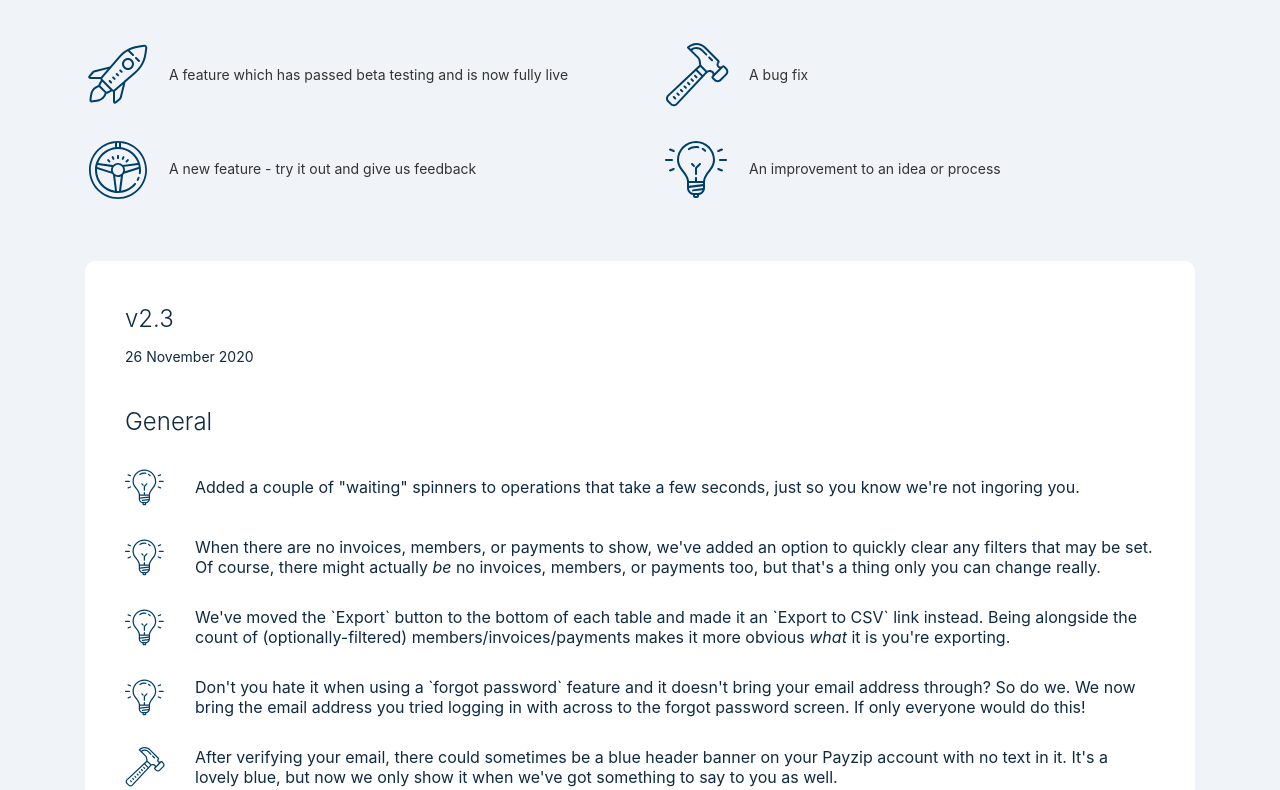
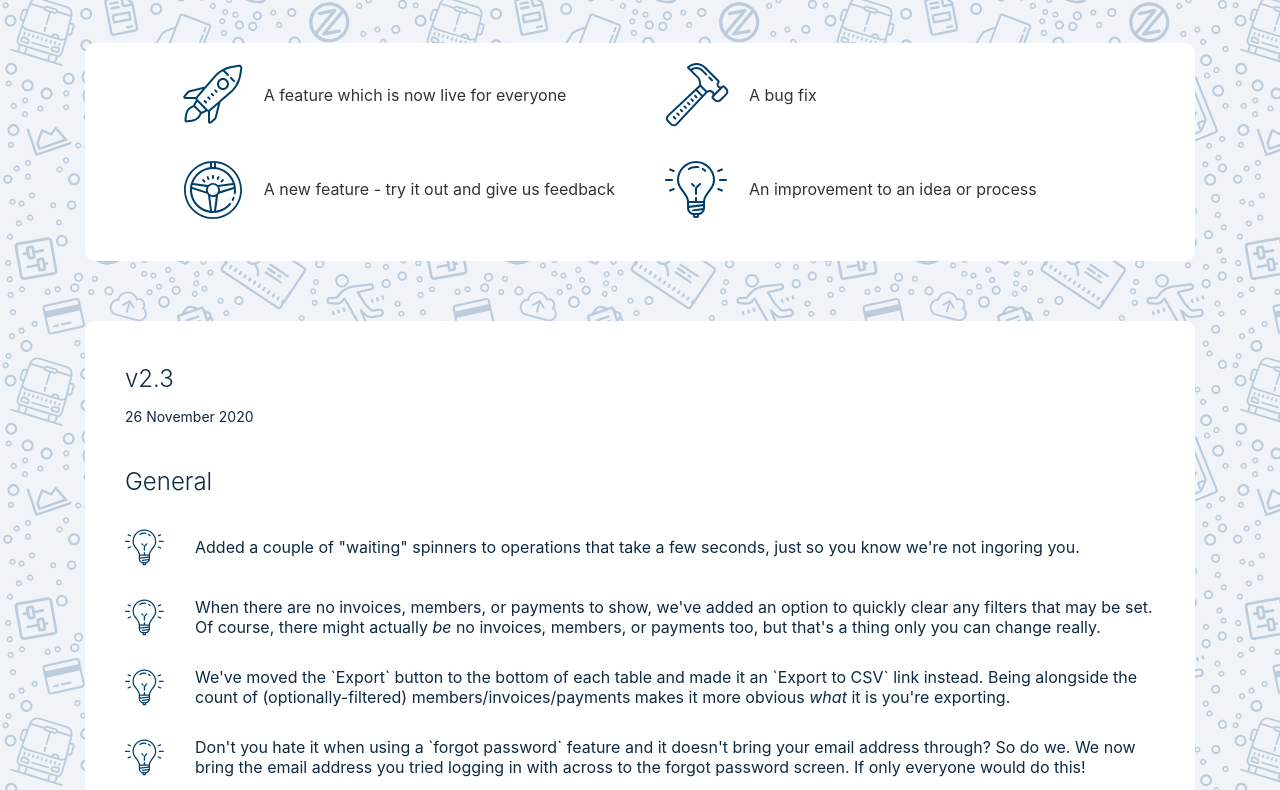
Before and after one commit to payzip/payzip-v2-brochure, a plain HTML site: page release-notes.html in a window 1280 px wide. Shown: the part 171-961 px from the top of the page. Drawn offline with nearby package versions, Linux system fonts and the light colour scheme; no server answers; a script that the page names is missing.

Commit message:
Add jazzy wallpaper to release notes page only. Make release note legend font consistent with other pages (1 rem)

```diff
--- a/css/payzip-v2-brochure-site.webflow.css
+++ b/css/payzip-v2-brochure-site.webflow.css
@@ -326,7 +326,7 @@
   -webkit-flex: 0 auto;
   -ms-flex: 0 auto;
   flex: 0 auto;
-  background-color: #f0f4f8;
+  background-color: transparent;
   -o-object-fit: fill;
   object-fit: fill;
 }
@@ -362,6 +362,7 @@
 
 .heading.pageheader.primary1.releasenotes {
   margin-bottom: 60px;
+  background-color: transparent;
   text-align: center;
 }
 
@@ -488,6 +489,12 @@
   padding-left: 0px;
   background-color: #f0f4f8;
   font-family: Inter, sans-serif;
+}
+
+.body.releasenotes {
+  background-image: url('../images/Wallpaper-Tile.svg');
+  background-position: 0px 0px;
+  background-size: 410px;
 }
 
 .nav-link-2 {
@@ -763,6 +770,15 @@
   width: 100%;
   margin-top: 40px;
   margin-bottom: 80px;
+}
+
+.div-block-9.herosection.releasenotes {
+  border-style: none;
+  border-width: 1px;
+  border-color: #000;
+  background-color: transparent;
+  opacity: 1;
+  background-clip: border-box;
 }
 
 .div-block-9.copyrightdiv {
@@ -1148,7 +1164,7 @@
 }
 
 .releasecontainer.releaseblue {
-  background-color: #dceefb;
+  background-color: #d9e2ec;
 }
 
 .releaseheading {
@@ -1251,6 +1267,10 @@
   font-size: 0.875rem;
 }
 
+.text-block-3.releaselegend {
+  font-size: 1rem;
+}
+
 .list-item-2 {
   display: none;
 }
@@ -1288,6 +1308,14 @@
 .termsconditionsclausebullettext {
   margin-bottom: 10px;
   color: #102a43;
+  font-size: 1rem;
+}
+
+.releaselegend {
+  font-size: 1rem;
+}
+
+.text-block-4 {
   font-size: 1rem;
 }
 
--- a/release-notes.html
+++ b/release-notes.html
@@ -1,5 +1,5 @@
 <!DOCTYPE html><!--  This site was created in Webflow. http://www.webflow.com  -->
-<!--  Last Published: Fri Nov 27 2020 16:25:01 GMT+0000 (Coordinated Universal Time)  -->
+<!--  Last Published: Fri Nov 27 2020 20:53:03 GMT+0000 (Coordinated Universal Time)  -->
 <html data-wf-page="5fad1f813e490141dee25d04" data-wf-site="5f6b4b35ac47257ed7fa6454" lang="en">
 <head>
   <meta charset="utf-8">
@@ -33,7 +33,7 @@
   gtag('config', 'G-LTCGM9WMPF');
 </script>
 </head>
-<body class="body">
+<body class="body releasenotes">
   <div class="bg-alternate navsection">
     <div class="div-block-9 pageheader">
       <div data-collapse="tiny" data-animation="default" data-duration="250" role="banner" class="navbar w-nav">
@@ -53,20 +53,22 @@
     </div>
   </div>
   <div class="bg-alternate">
-    <div class="div-block-9 herosection">
+    <div class="div-block-9 herosection releasenotes">
       <h1 class="heading pageheader primary1 releasenotes">Release Notes</h1>
+      <div class="releasecontainer releasewhite">
         <div class="w-layout-grid grid-2 releasenoteslegend w-clearfix">
           <div id="w-node-7faebe8e3f82-dee25d04" class="div-block releasenoteslegenddiv"><img src="images/new-icons8-rocket.svg" loading="lazy" alt="Rocket ship icon" class="releasenoteslegendicon">
-          <div class="text-block-3">A feature which has passed beta testing and is now fully live</div>
+            <div class="text-block-3 releaselegend">A feature which is now live for everyone</div>
           </div>
           <div id="w-node-239aaef05a96-dee25d04" class="div-block releasenoteslegenddiv"><img src="images/bug-icons8-hammer.svg" loading="lazy" alt="Hammer icon" class="releasenoteslegendicon">
-          <div>A bug fix</div>
+            <div class="releaselegend">A bug fix</div>
           </div>
           <div id="w-node-cd8db4a8961d-dee25d04" class="div-block releasenoteslegenddiv"><img src="images/beta-icons8-steering-wheel.svg" loading="lazy" alt="Steering wheel icon" class="releasenoteslegendicon">
-          <div>A new feature - try it out and give us feedback</div>
+            <div class="releaselegend">A new feature - try it out and give us feedback</div>
           </div>
           <div id="w-node-59fbd07297eb-dee25d04" class="div-block releasenoteslegenddiv"><img src="images/improvement-icons8-idea.svg" loading="lazy" alt="Lightbulb icon" class="releasenoteslegendicon">
-          <div>An improvement to an idea or process</div>
+            <div class="text-block-4 releaselegend">An improvement to an idea or process</div>
+          </div>
         </div>
       </div>
       <div class="releasecontainer releasewhite">
```
Also changed, not shown: 401.html (+1 -1 lines), index.html (+1 -1 lines), pricing.html (+1 -1 lines), privacy-policy.html (+1 -1 lines), terms-and-conditions.html (+1 -1 lines), images/Wallpaper-Tile.svg (added). Lines whose indentation alone changed are shown as unchanged.
